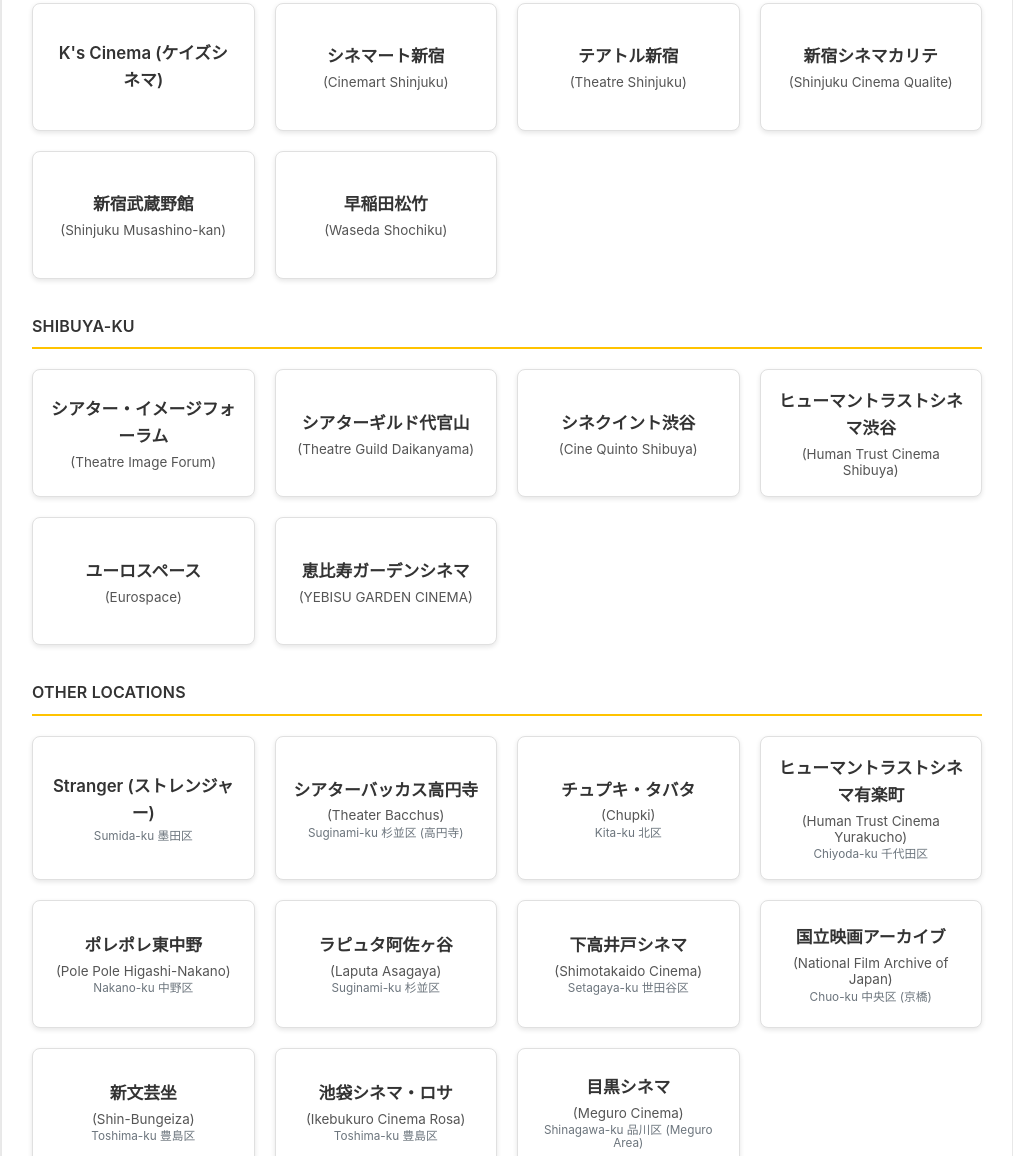
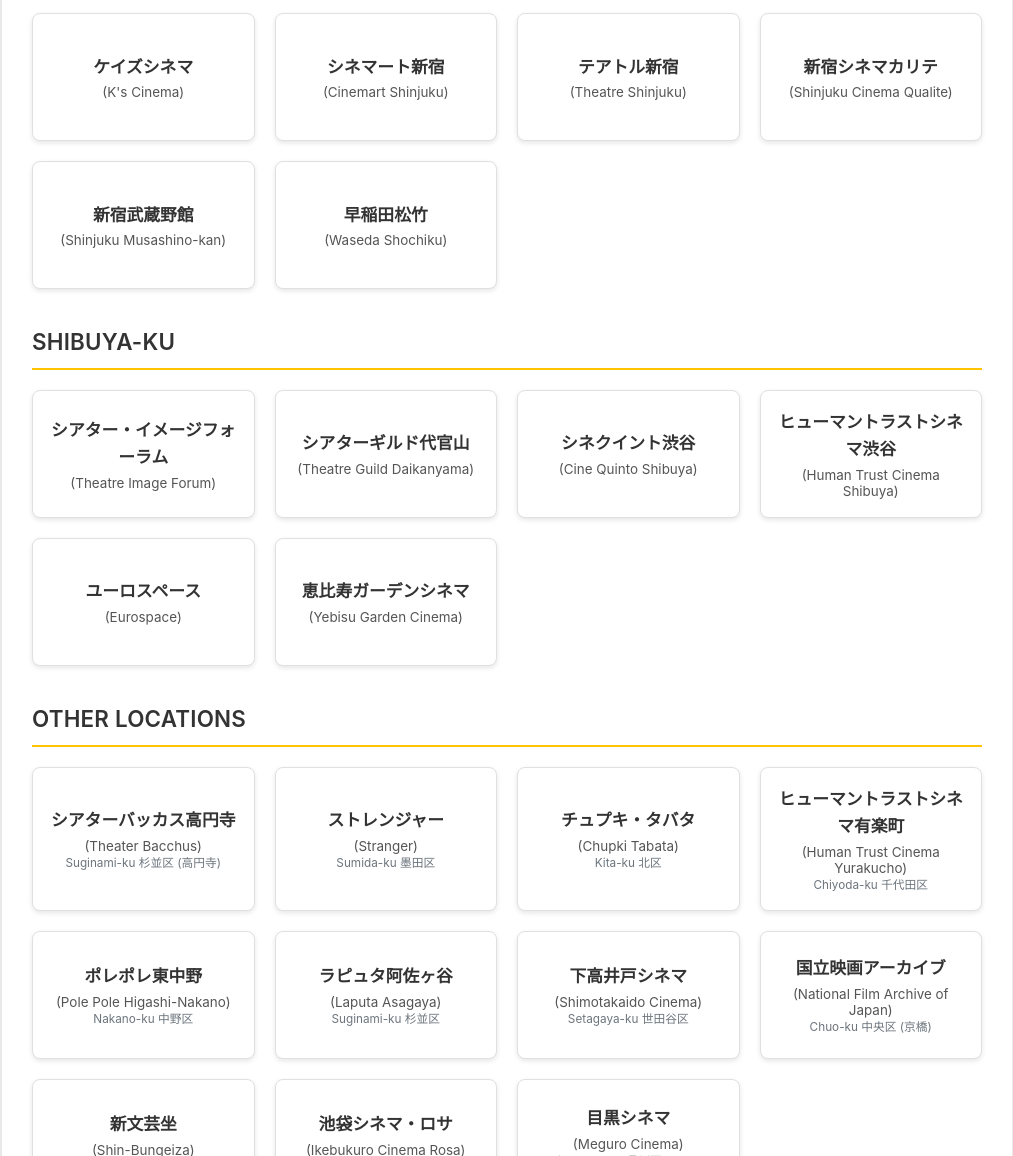
Before and after one commit to jakobng/tokyo-independent-film-showtimes, a plain HTML site: page index.html in a window 1280 px wide. Shown: the part 308-1464 px from the top of the page, without its empty margins (133-1146 px from the left). Drawn offline with Linux system fonts and the light colour scheme.

Commit message:
Update index.html

```diff
--- a/index.html
+++ b/index.html
@@ -41,12 +41,12 @@
             margin-bottom: 35px;
         }
         .category-block h3 { /* Category headers - made smaller */
-            font-size: 1.0em; /
+            font-size: 1.4em;
             color: var(--dark-text);
             margin-top: 15px;
             margin-bottom: 20px;
             padding-bottom: 8px;
-            border-bottom: 2px solid var(--primary-yellow); /* Slightly thinner border */
+            border-bottom: 2px solid var(--primary-yellow);
             font-weight: 600;
             letter-spacing: 0.2px;
         }
@@ -217,14 +217,18 @@
             };
 
             const preferredJapaneseDisplayNames = {
+                "Chupki": "チュプキ・タバタ",
+                "K's Cinema (ケイズシネマ)": "ケイズシネマ",
+                "Stranger (ストレンジャー)": "ストレンジャー", // This key must match JSON if Stranger is included
                 "YEBISU GARDEN CINEMA": "恵比寿ガーデンシネマ",
                 "K2 Cinema": "K2シネマ",
                 "Theater Bacchus": "シアターバッカス高円寺",
-                "Chupki": "チュプキ・タバタ",
             };
 
             const cinemaEnglishNames = {
+                "Chupki": "Chupki Tabata",
                 "K's Cinema (ケイズシネマ)": "K's Cinema",
+                "Stranger (ストレンジャー)": "Stranger", // This key must match JSON if Stranger is included
                 "シネマート新宿": "Cinemart Shinjuku",
                 "新宿シネマカリテ": "Shinjuku Cinema Qualite",
                 "新宿武蔵野館": "Shinjuku Musashino-kan",
@@ -236,11 +240,9 @@
                 "シネクイント渋谷": "Cine Quinto Shibuya",
                 "ユーロスペース": "Eurospace",
                 "ヒューマントラストシネマ渋谷": "Human Trust Cinema Shibuya",
-                "Stranger (ストレンジャー)": "Stranger",
                 "新文芸坐": "Shin-Bungeiza",
                 "目黒シネマ": "Meguro Cinema",
                 "ポレポレ東中野": "Pole Pole Higashi-Nakano",
-                "Chupki": "Chupki Tabata",
                 "K2 Cinema": "K2 Cinema",
                 "Theater Bacchus": "Theater Bacchus",
                 "ヒューマントラストシネマ有楽町": "Human Trust Cinema Yurakucho",
@@ -253,9 +255,9 @@
             const cinemaLocations = {
                 "Stranger (ストレンジャー)": "Sumida-ku 墨田区",
                 "新文芸坐": "Toshima-ku 豊島区",
-                "目黒シネマ": "Shinagawa-ku 品川区 (Meguro Area)", // Technically Shinagawa, near Meguro
+                "目黒シネマ": "Shinagawa-ku 品川区 (Meguro Area)",
                 "ポレポレ東中野": "Nakano-ku 中野区",
-                "Chupki": "Kita-ku 北区", // If primary name is チュプキ・タバタ, this could be just "田端" or Kita-ku
+                "Chupki": "Kita-ku 北区",
                 "K2 Cinema": "Setagaya-ku 世田谷区 (下北沢)",
                 "Theater Bacchus": "Suginami-ku 杉並区 (高円寺)",
                 "ヒューマントラストシネマ有楽町": "Chiyoda-ku 千代田区",
@@ -263,14 +265,13 @@
                 "下高井戸シネマ": "Setagaya-ku 世田谷区",
                 "国立映画アーカイブ": "Chuo-ku 中央区 (京橋)",
                 "池袋シネマ・ロサ": "Toshima-ku 豊島区"
-                // Waseda Shochiku is now in Shinjuku-ku category, location tag might be optional
             };
 
             const cinemaCategories = [
-                { name: "SHINJUKU-KU", // Renamed
+                { name: "SHINJUKU-KU",
                   cinemas: [
                     "K's Cinema (ケイズシネマ)", "シネマート新宿", "新宿シネマカリテ",
-                    "新宿武蔵野館", "テアトル新宿", "早稲田松竹" // Moved Waseda Shochiku
+                    "新宿武蔵野館", "テアトル新宿", "早稲田松竹"
                   ]
                 },
                 { name: "SHIBUYA-KU",
@@ -334,7 +335,7 @@
 
                     if (preferredJapaneseDisplayNames.hasOwnProperty(cinemaNameInJson)) {
                         primaryDisplayName = preferredJapaneseDisplayNames[cinemaNameInJson];
-                        secondaryDisplayName = cinemaNameInJson;
+                        secondaryDisplayName = cinemaEnglishNames.hasOwnProperty(cinemaNameInJson) ? cinemaEnglishNames[cinemaNameInJson] : cinemaNameInJson;
                     } else if (cinemaEnglishNames.hasOwnProperty(cinemaNameInJson)) {
                         const mappedEnglish = cinemaEnglishNames[cinemaNameInJson];
                         if (mappedEnglish && mappedEnglish.toLowerCase() !== primaryDisplayName.toLowerCase()) {
@@ -399,7 +400,6 @@
                          categoryBlock.appendChild(categoryHeader);
                         cinemasInThisCategory.forEach(cinemaObj => {
                             categorizedCinemaNames.add(cinemaObj.originalName);
-                            // Pass false for isOtherCategoryCinema for these defined categories
                             cardContainer.appendChild(createCinemaCard(cinemaObj.originalName, false));
                         });
                         categoryBlock.appendChild(cardContainer);
@@ -428,7 +428,6 @@
                     otherCardContainer.className = 'cinema-card-container';
 
                     otherCinemas.forEach(cinemaObj => {
-                        // Pass true for isOtherCategoryCinema for this "OTHER" group
                         otherCardContainer.appendChild(createCinemaCard(cinemaObj.originalName, true));
                     });
                     otherCategoryBlock.appendChild(otherCardContainer);
@@ -463,7 +462,6 @@
                 let primaryDisplayNameForHeader = cinemaNameInJson;
                 let secondaryDisplayNameForHeader = null;
 
-                // Determine if this cinema is in the "OTHER" category for location display in header
                 let isOtherForHeader = !cinemaCategories.some(cat => cat.cinemas.includes(cinemaNameInJson));
                 let locationTextForHeader = isOtherForHeader && cinemaLocations.hasOwnProperty(cinemaNameInJson)
                                           ? cinemaLocations[cinemaNameInJson]
@@ -471,7 +469,7 @@
 
                 if (preferredJapaneseDisplayNames.hasOwnProperty(cinemaNameInJson)) {
                     primaryDisplayNameForHeader = preferredJapaneseDisplayNames[cinemaNameInJson];
-                    secondaryDisplayNameForHeader = cinemaNameInJson;
+                    secondaryDisplayNameForHeader = cinemaEnglishNames.hasOwnProperty(cinemaNameInJson) ? cinemaEnglishNames[cinemaNameInJson] : cinemaNameInJson;
                 } else if (cinemaEnglishNames.hasOwnProperty(cinemaNameInJson)) {
                     const mappedEnglish = cinemaEnglishNames[cinemaNameInJson];
                      if (mappedEnglish && mappedEnglish.toLowerCase() !== primaryDisplayNameForHeader.toLowerCase()) {
@@ -495,9 +493,8 @@
                          subNameForHeaderHtml = `<span class="cinema-english-name-header">(${secondaryDisplayNameForHeader})</span>`;
                     }
                 }
-
                 let locationHeaderHtml = '';
-                if (locationTextForHeader) { // Add location to header if applicable
+                if (locationTextForHeader) {
                     locationHeaderHtml = `<span class="cinema-location-header">[${locationTextForHeader}]</span>`;
                 }
 
```
